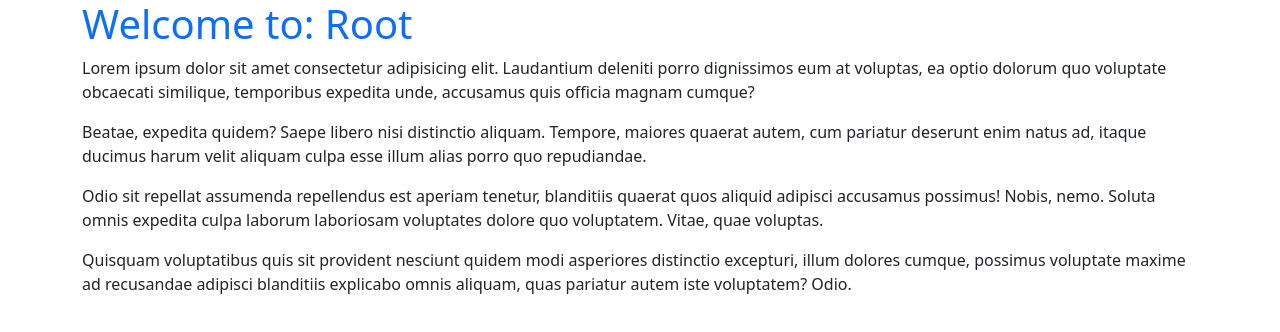
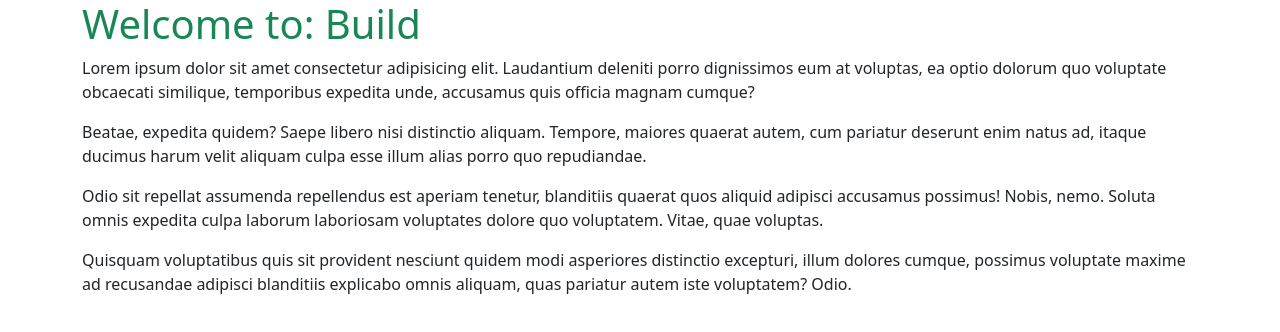
Before and after one commit to gjthorn/publishing-pages, a plain HTML site: page index.html in a window 1280 px wide. Drawn offline with nearby package versions, Linux system fonts and the light colour scheme.

Commit message:
Update index.html

```diff
--- a/index.html
+++ b/index.html
@@ -8,7 +8,7 @@
     <title>GitHub Pages</title>
 </head>
 <body>
-    <main class="container mt=4"><h1 class="text-primary">Welcome to: Root</h1>
+    <main class="container mt=4"><h1 class="text-success">Welcome to: Build</h1>
         <p>Lorem ipsum dolor sit amet consectetur adipisicing elit. Laudantium deleniti porro dignissimos eum at voluptas, ea optio dolorum quo voluptate obcaecati similique, temporibus expedita unde, accusamus quis officia magnam cumque?</p>
         <p>Beatae, expedita quidem? Saepe libero nisi distinctio aliquam. Tempore, maiores quaerat autem, cum pariatur deserunt enim natus ad, itaque ducimus harum velit aliquam culpa esse illum alias porro quo repudiandae.</p>
         <p>Odio sit repellat assumenda repellendus est aperiam tenetur, blanditiis quaerat quos aliquid adipisci accusamus possimus! Nobis, nemo. Soluta omnis expedita culpa laborum laboriosam voluptates dolore quo voluptatem. Vitae, quae voluptas.</p>
```
